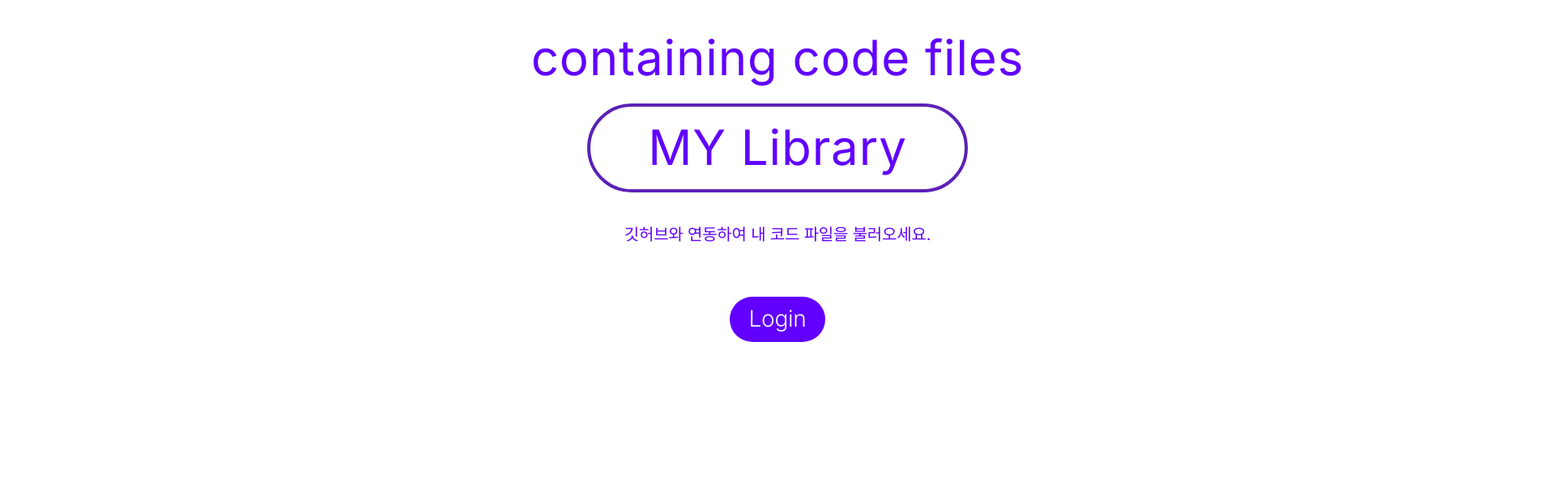
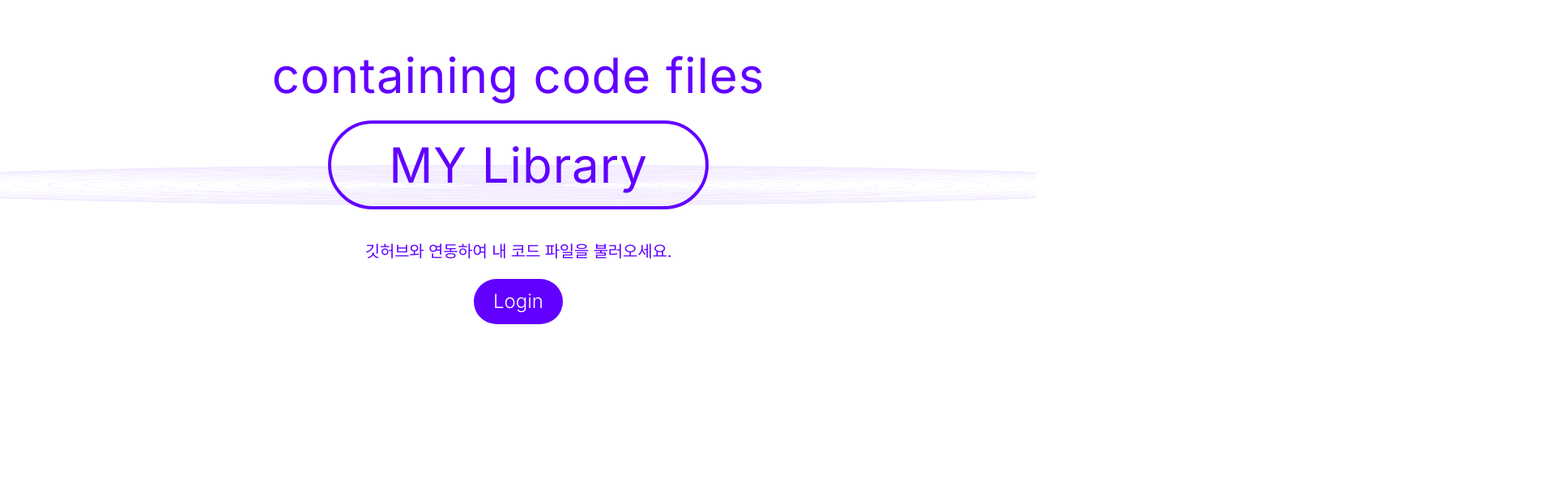
Before and after one commit to sockki/flawDetector, a Next.js app: page /my-library in a window 1280 px wide. Shown: the part 420-1036 px from the top of the page at 81% size, 1920 px wide, since content can reach past the window. Built offline with nearby package versions, Linux system fonts and the light colour scheme.

Commit message:
Fix: my_library 코드 리팩토링

```diff
--- a/src/app/my-library/MyLibrary.tsx
+++ b/src/app/my-library/MyLibrary.tsx
@@ -1,39 +1,45 @@
 'use client';
 
+import { useRouter } from 'next/navigation';
 import { Ellipse } from '@/components/Ellipse';
+import Button from '@/components/Button/Button';
+import React from 'react';
 
 export default function MyComponent() {
+  const router = useRouter();
+
+  const handleButtonClick = () => {
+    router.push('/login');
+  };
+
   return (
-    <div>
-      <div className="relative h-[102.4rem] w-[192rem] bg-white">
+    <div className="relative h-[102.4rem] w-full overflow-hidden">
       <Ellipse />
-        <main className="relative z-10 flex min-h-full items-center justify-center">
+
+      <div className="min-h-full content-center">
         <div className="flex flex-col items-center gap-[6.5rem]">
           <div className="flex flex-col items-center justify-center gap-[4rem]">
             <div className="flex flex-col items-center justify-center gap-[2rem]">
-                <h1 className="text-center text-[6rem] font-normal leading-[7.261rem] tracking-[0.015em] text-primary-500">
+              <h1 className="text-[6rem] font-normal leading-[7.261rem] tracking-[0.015em] text-primary-500">
                 containing code files
               </h1>
-                <div className="flex h-[11rem] w-[47rem] items-center justify-center gap-[1rem] rounded-full border-[0.4rem] border-[#5B21B6] px-[4rem]">
-                  <span className="text-center text-[6rem] font-normal leading-[7.261rem] tracking-[0.015em] text-primary-500">
+              <div className="flex h-[11rem] w-[47rem] items-center justify-center rounded-full border-[0.4rem] border-primary-500 px-[4rem]">
+                <span className="text-[6rem] font-normal leading-[7.261rem] tracking-[0.015em] text-primary-500">
                   MY Library
                 </span>
               </div>
             </div>
-              <h1 className="text-center text-[2rem] font-normal leading-[2.42rem] tracking-[-0.01em] text-primary-500">
+
+            <div className="flex flex-col items-center gap-[2.2rem]">
+              <h1 className="text-[2rem] font-normal leading-[2.42rem] tracking-[-0.01em] text-primary-500">
                 깃허브와 연동하여 내 코드 파일을 불러오세요.
               </h1>
-            </div>
-            <div className="flex flex-col items-center">
-              <button
-                type="button"
-                className="flex h-[5.6rem] items-center justify-center gap-[1rem] rounded-full bg-primary-500 px-[2.4rem] text-[2.8rem] font-light leading-[3.389rem] tracking-[-0.01em] text-white"
-              >
-                Login
-              </button>
+              <div className="items-center">
+                <Button onClick={handleButtonClick}>Login</Button>
               </div>
             </div>
-        </main>
+          </div>
+        </div>
       </div>
     </div>
   );
```
Lines whose indentation alone changed are shown as unchanged.
